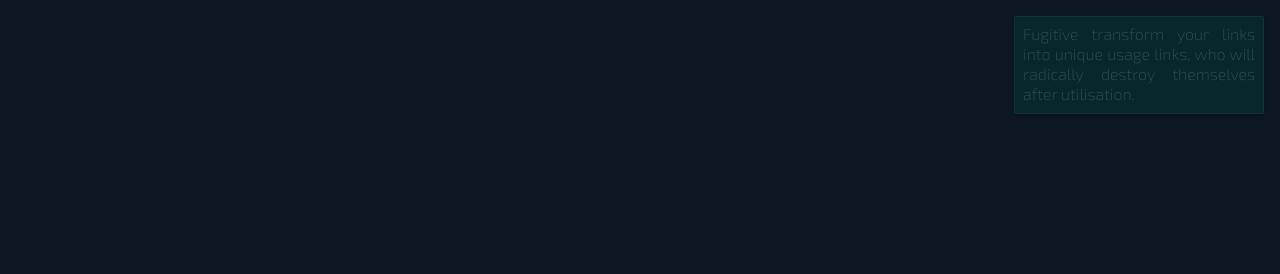
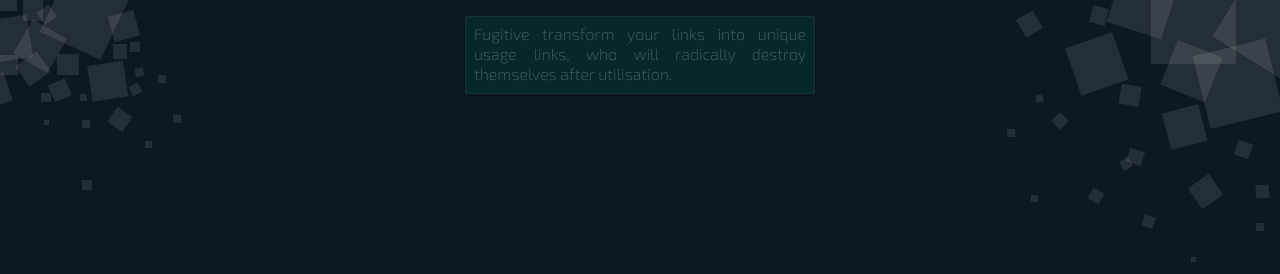
Before and after one commit to 42Zavattas/Fugitive, a website: page client/index.html in a window 1280 px wide. Shown: the top 274 px of the page. Drawn offline with nearby package versions, Linux system fonts and the light colour scheme; some packages are replaced by stand-ins of ours; files that its build step writes are made by us from their sources.

Commit message:
style(home): images and style

```diff
--- a/client/index.html
+++ b/client/index.html
@@ -27,13 +27,6 @@
   </head>
   <body>
 
-    <div class="notifications">
-      <div class="notif info">
-        Fugitive transform your links into unique usage links, who will radically destroy
-        themselves after utilisation.
-      </div>
-    </div>
-
     <div ng-view class="container"></div>
 
     <!-- build:js app.js -->
--- a/client/styles/app.scss
+++ b/client/styles/app.scss
@@ -197,14 +197,19 @@
   user-select: none;
   -webkit-user-select: none;
   right: 1em;
+  left: 1em;
   top: 1em;
-  width: 250px;
   text-align: justify;
   font-family: $light-font;
 
   @media (max-width: 600px) {
     top: auto;
     bottom: 1em;
+  }
+
+  .notifications--container {
+    margin: 0 auto;
+    width: 350px;
   }
 }
 
@@ -218,7 +223,7 @@
 
   &.info {
     background: rgba($cblue, .5);
-    color: rgba(white, .2);
+    color: rgba(white, .3);
     border: 1px solid rgba(white, .05);
     &:hover {
       background: rgba($cblue, .6);
@@ -226,3 +231,14 @@
   }
 
 }
+
+.sideback {
+  position: fixed;
+  top: 0;
+  &.right {
+    right: 0;
+  }
+  &.left {
+    left: 0;
+  }
+}
--- a/client/views/home/home.html
+++ b/client/views/home/home.html
@@ -1,3 +1,16 @@
+<img class="sideback left" src="assets/explode2.png" alt=""/>
+<img class="sideback right" src="assets/explode.png" alt=""/>
+
+
+<div class="notifications">
+  <div class="notifications--container">
+    <div class="notif info">
+      Fugitive transform your links into unique usage links, who will radically destroy
+      themselves after utilisation.
+    </div>
+  </div>
+</div>
+
 <a class="main-title" href="/">
   <h1>
     <span>FuGITIvE</span>
```
Also changed, not shown: client/assets/explode.png (added), client/assets/explode2.png (added).
